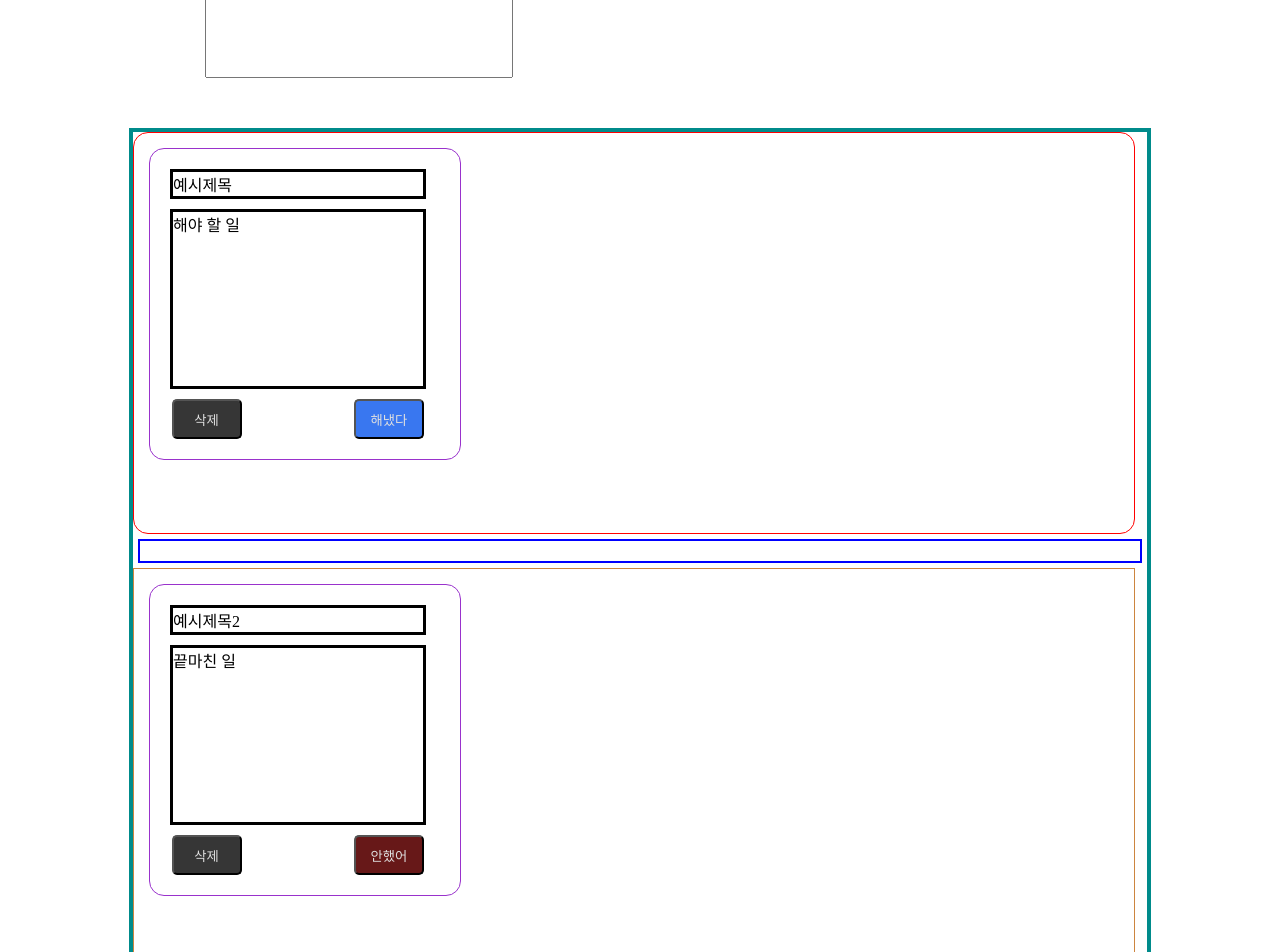
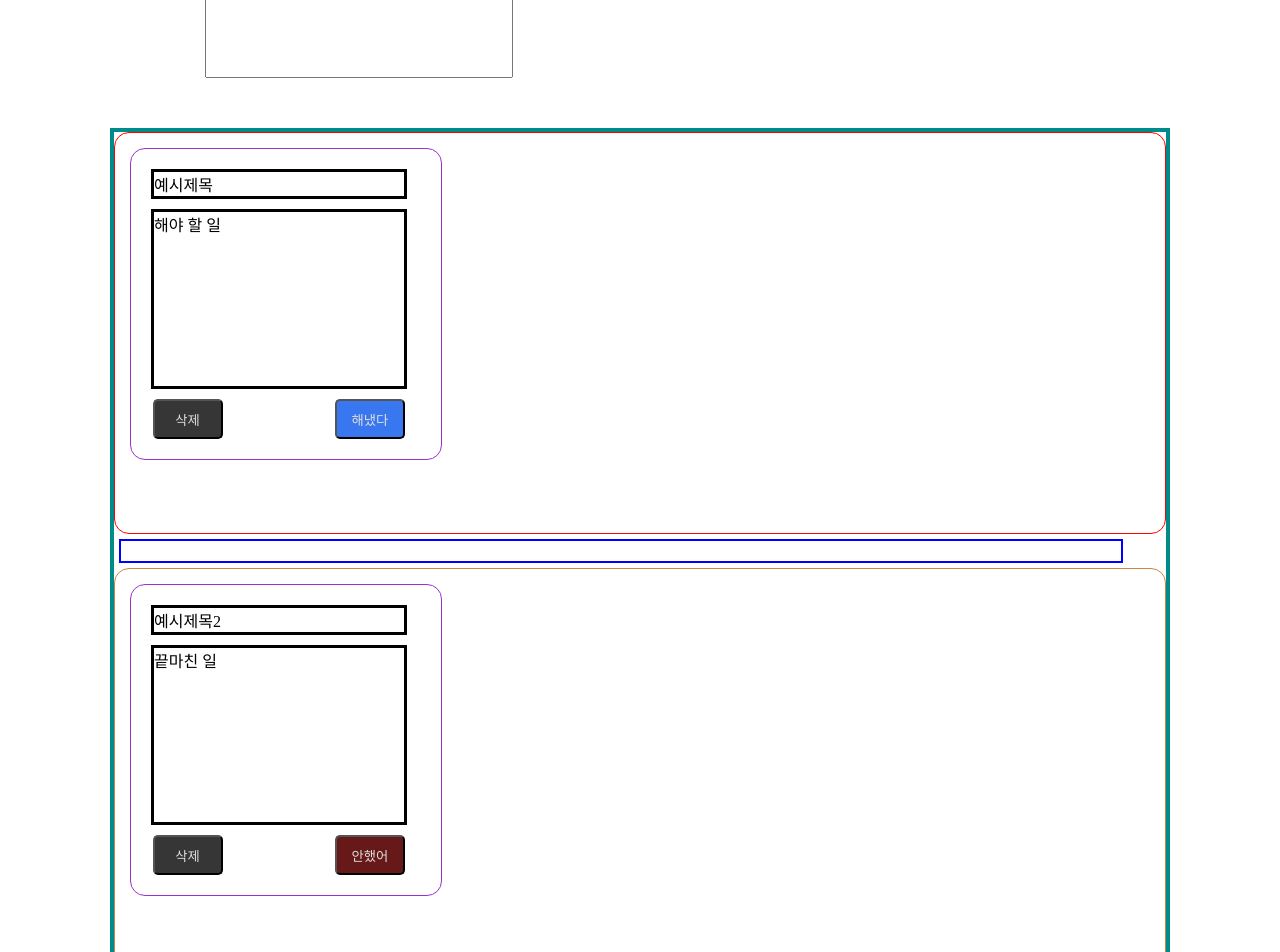
Before and after one commit to gidalim/todolist, a React (Create React App) app: page / in a window 1280 px wide. Shown: the part 400-1352 px from the top of the page. Built offline with nearby package versions, Linux system fonts and the light colour scheme.

Commit message:
박스가 없을 때 메시지를 출력하기 위한 코드를 추가

```diff
--- a/src/App.css
+++ b/src/App.css
@@ -39,6 +39,7 @@ html {
 
 .inputData > .inputDoList {
   display: flex;
+  justify-content: flex-start;
   max-width: 300px;
   height: 300px;
 }
@@ -69,6 +70,7 @@ html {
 }
 .mainArea > .ListBox {
   display: flex;
+  flex-wrap: wrap;
   flex-direction: column;
   max-width: 1200px;
   min-width: 800px;
@@ -78,7 +80,8 @@ html {
 
 .mainArea > .ListBox > .ReadyItemBox {
   display: flex;
-  width: 1000px;
+  flex-wrap: wrap;
+  width: 1050px;
   min-height: 400px;
   border: 1px solid red;
   border-radius: 15px;
@@ -92,9 +95,11 @@ html {
 
 .mainArea > .ListBox > .DoneItemBox {
   display: flex;
-  width: 1000px;
+  flex-wrap: wrap;
+  width: 1050px;
   min-height: 400px;
   border: 1px solid peru;
+  border-radius: 15px;
 }
 
 .itemBox {
--- a/src/components/Main.jsx
+++ b/src/components/Main.jsx
@@ -43,6 +43,9 @@ function Main() {
                   readyOrnot={readyOrnot}
                 />
               ))}
+            {toDoList.filter((item) => !item.state).length === 0 && (
+              <div className="noItemsMessage">모든 일을 다 마쳤어요!</div>
+            )}
           </div>
           <div className="centerLine"></div>
           <div className="DoneItemBox">
@@ -56,6 +59,9 @@ function Main() {
                   readyOrnot={readyOrnot}
                 />
               ))}
+            {toDoList.filter((item) => item.state).length === 0 && (
+              <div className="noItemsMessage">함께 일정을 계획해볼까요?</div>
+            )}
           </div>
         </div>
       </div>
```
Also changed, not shown: 1 other file (tests, documents, lock files or other folders).
